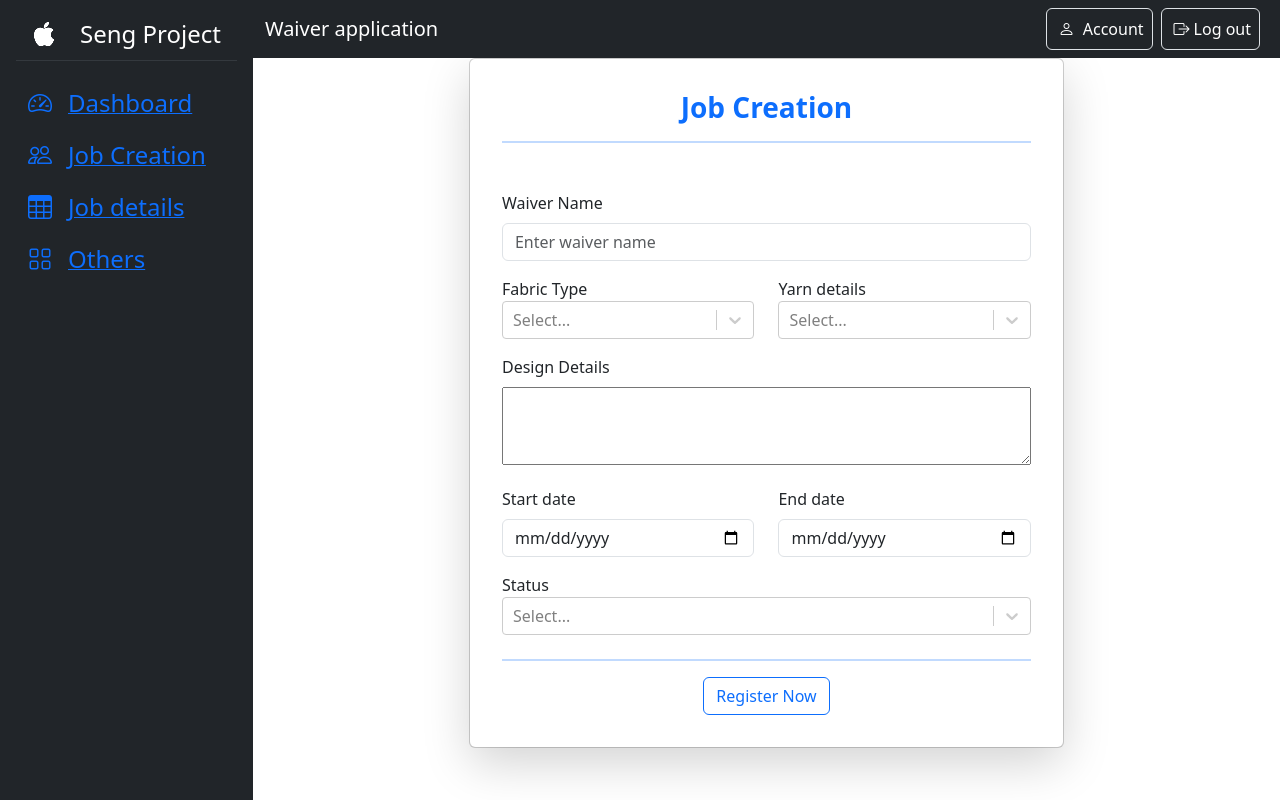
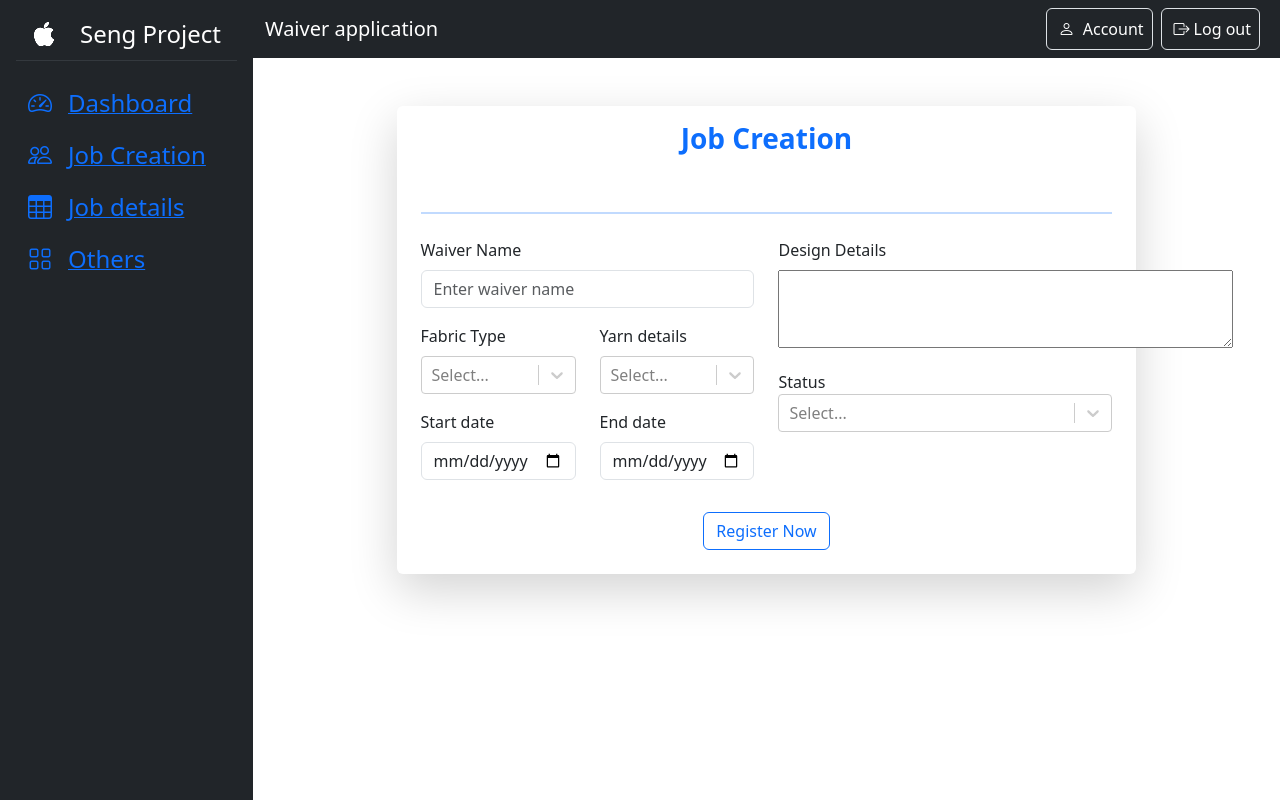
Before and after one commit to RajamaniT/waiverapp, a React (Create React App) app: page /JobCreation in a window 1280 px wide. Built offline with nearby package versions, Linux system fonts and the light colour scheme.

Commit message:
design changes in job creation page

```diff
--- a/src/Component/Waiverdetails/JobCreationPage.jsx
+++ b/src/Component/Waiverdetails/JobCreationPage.jsx
@@ -37,7 +37,7 @@ function JobCreationPage() {
     enddate: {
       required: "End date is required",
       validate: (value) =>
-        value <= watch("startdate") || "Password do not match",
+        value <= watch("startdate") || "Start date should higher than end date",
     },
   };
 
@@ -63,22 +63,20 @@ function JobCreationPage() {
   const [enddate, setEndDate] = useState(new Date());
 
   return (
-    <div className="container d-flex flex-column">
-      <div className="d-flex">
-        <div className="col-sm-10 col-md-8 col-lg-6 col-xl-5 mx-auto d-table h-100">
-          <div className="d-table-cell align-middle">
-            <div className="card">
-              <div className="card-body shadow-lg bg-White rounded">
-                <div className="m-sm-3">
-                  <div className="text-center col-12">
-                    <h3 className="text-primary">
+    <div className="container ">
+      <div className="d-flex justify-content-center align-content-center">
+        <div className="col-md-10">
+          <div className="shadow-lg bg-White rounded m-5">
+            <div className="text-center col-12 align-content-center">
+              <h3 className="text-primary m-3">
                 <strong>Job Creation</strong>
               </h3>
             </div>
-                  <form className="" onSubmit={handleSubmit(onSubmit)}>
-                    <hr className="bg-danger border-2 border-top border-primary mb-5"></hr>
+            <form className="p-4" onSubmit={handleSubmit(onSubmit)}>
+              <hr className="bg-danger border-2 border-top border-primary mb-4"></hr>
               <div className="row mb-3">
-                      <div className="col-md-12">
+                <div className="col-md-6">
+                  <div className="row mb-3">
                     <Form.Group controlId="waivername">
                       <Form.Label>Waiver Name</Form.Label>
                       <Form.Control
@@ -87,17 +85,13 @@ function JobCreationPage() {
                         {...register("waivername", registerOption.email)}
                       />
                       {errors.waivername && (
-                            <p className="errorMsg">
-                              {errors.waivername.message}
-                            </p>
+                        <p className="errorMsg">{errors.waivername.message}</p>
                       )}
                     </Form.Group>
                   </div>
-                    </div>
-
                   <div className="row mb-3">
                     <div className="col-md-6">
-                        <label>Fabric Type</label>
+                      <Form.Label>Fabric Type</Form.Label>
                       <Controller
                         className="mb-3"
                         name="fabric"
@@ -116,7 +110,7 @@ function JobCreationPage() {
                       )}
                     </div>
                     <div className="col-md-6">
-                        <label>Yarn details</label>
+                      <Form.Label>Yarn details</Form.Label>
                       <Controller
                         className="mb-3"
                         name="yarn"
@@ -135,16 +129,6 @@ function JobCreationPage() {
                       )}
                     </div>
                   </div>
-
-                    <Form.Group className="mb-3" controlId="designdetails">
-                      <Form.Label>Design Details</Form.Label>
-                      <textarea name="designdetails" rows={3} cols={55} />
-                      {errors.designdetails && (
-                        <p className="errorMsg">
-                          {errors.designdetails.message}
-                        </p>
-                      )}
-                    </Form.Group>
                   <div className="row mb-3">
                     <div className="col-md-6">
                       <Form.Label>Start date</Form.Label>
@@ -159,7 +143,6 @@ function JobCreationPage() {
                         <p className="errorMsg">{errors.startdate.message}</p>
                       )}
                     </div>
-
                     <div className="col-md-6">
                       <Form.Label>End date</Form.Label>
                       <Form.Control
@@ -174,10 +157,22 @@ function JobCreationPage() {
                       )}
                     </div>
                   </div>
-                    <div className="mb-4">
+                </div>
+                <div className="col-md-6">
+                  <div className="row mb-3">
+                    <Form.Group controlId="designdetails">
+                      <Form.Label>Design Details</Form.Label>
+                      <textarea name="designdetails" rows={3} cols={47} />
+                      {errors.designdetails && (
+                        <p className="errorMsg">
+                          {errors.designdetails.message}
+                        </p>
+                      )}
+                    </Form.Group>
+                  </div>
+                  <div className="row mb-3">
                     <label>Status</label>
                     <Controller
-                        className="mb-3"
                       name="status"
                       control={control}
                       render={({ onChange, value, ref }) => (
@@ -190,9 +185,8 @@ function JobCreationPage() {
                       rules={{ required: true }}
                     />
                   </div>
-
-                    <hr className="bg-danger border-2 border-top border-primary"></hr>
-
+                </div>
+              </div>
               <div className="text-center mt-3">
                 <button
                   type="submit"
@@ -206,9 +200,6 @@ function JobCreationPage() {
         </div>
       </div>
     </div>
-        </div>
-      </div>
-    </div>
   );
 }
 
```
Lines whose indentation alone changed are shown as unchanged.
